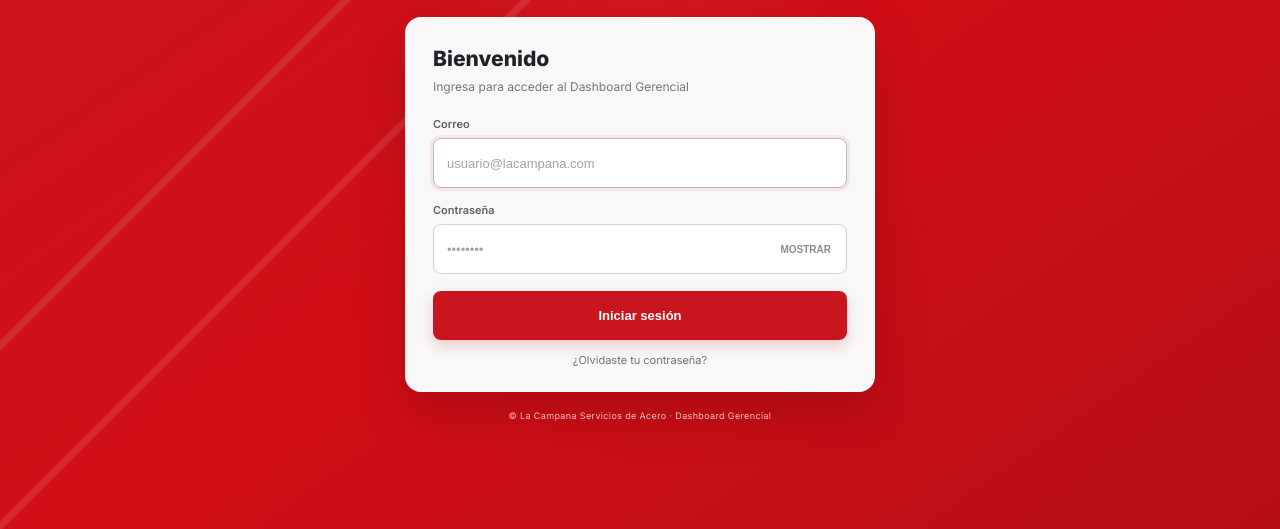
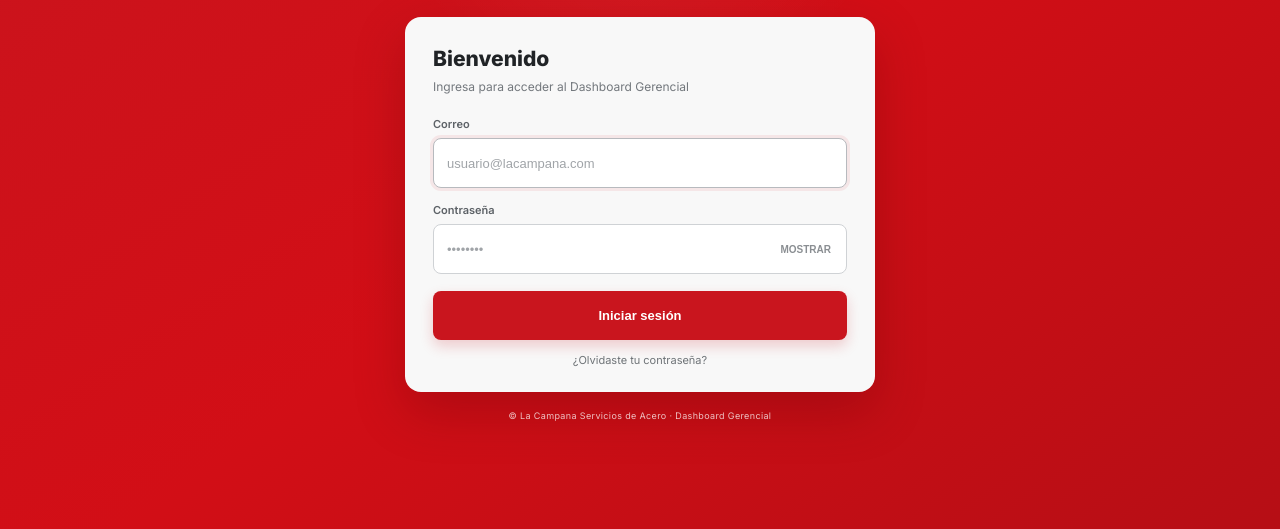
Before and after one commit to JUNINNX/PANORAMA-DE-PRODUCCI-N33, a plain HTML site: page frontend/login.html in a window 1280 px wide. Shown: the part 271-800 px from the top of the page. Drawn offline with Linux system fonts and the light colour scheme.

Commit message:
Update login.html

```diff
--- a/frontend/login.html
+++ b/frontend/login.html
@@ -19,12 +19,7 @@ body{
   display:flex;align-items:center;justify-content:center;
   overflow-x:hidden;padding:28px;
 }
-body:before{
-  content:"";position:fixed;inset:0;pointer-events:none;opacity:.12;
-  background:
-    linear-gradient(135deg,transparent 0 38%,#fff 38.2% 38.45%,transparent 38.7%),
-    linear-gradient(315deg,transparent 0 70%,#fff 70.2% 70.45%,transparent 70.7%);
-}
+
 .page{width:min(100%,470px);position:relative;z-index:2}
 .brand{text-align:center;margin-bottom:34px}
 .logo{width:min(300px,78vw);height:auto;display:block;margin:0 auto}
```
